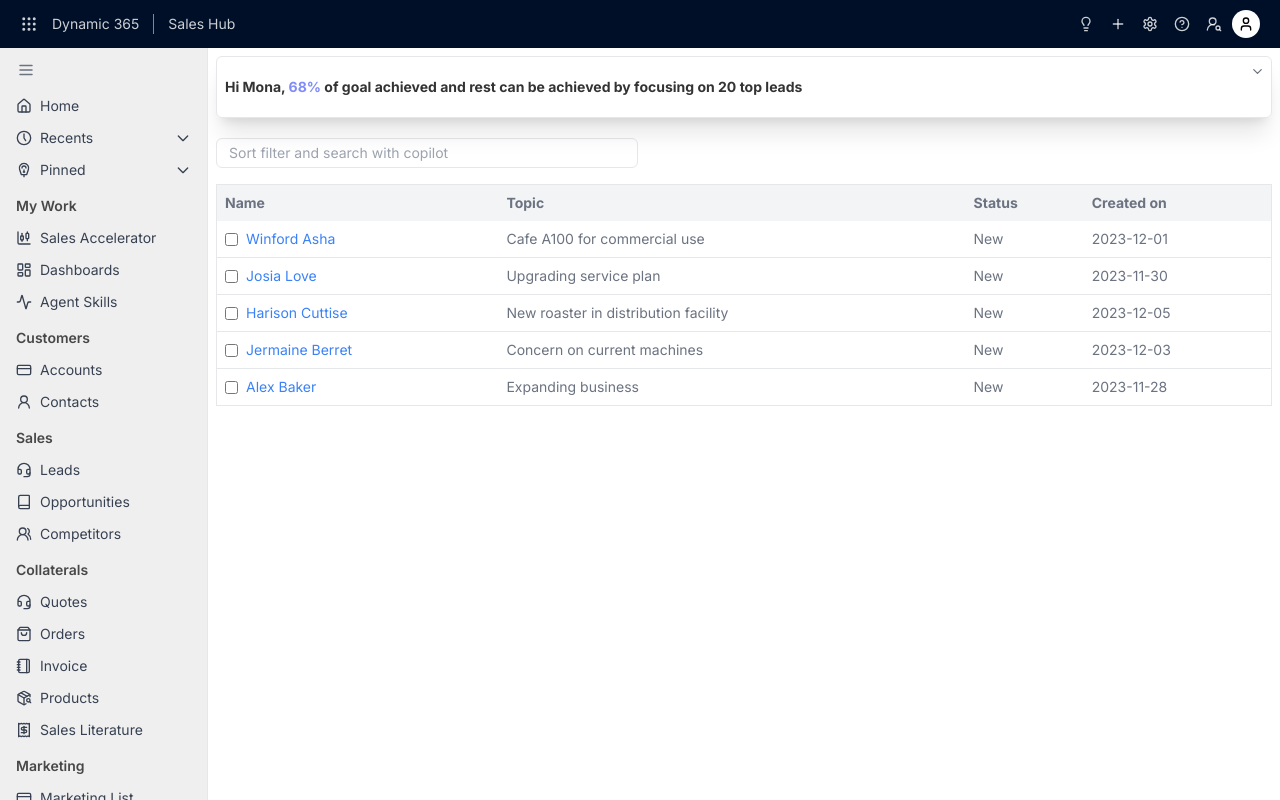
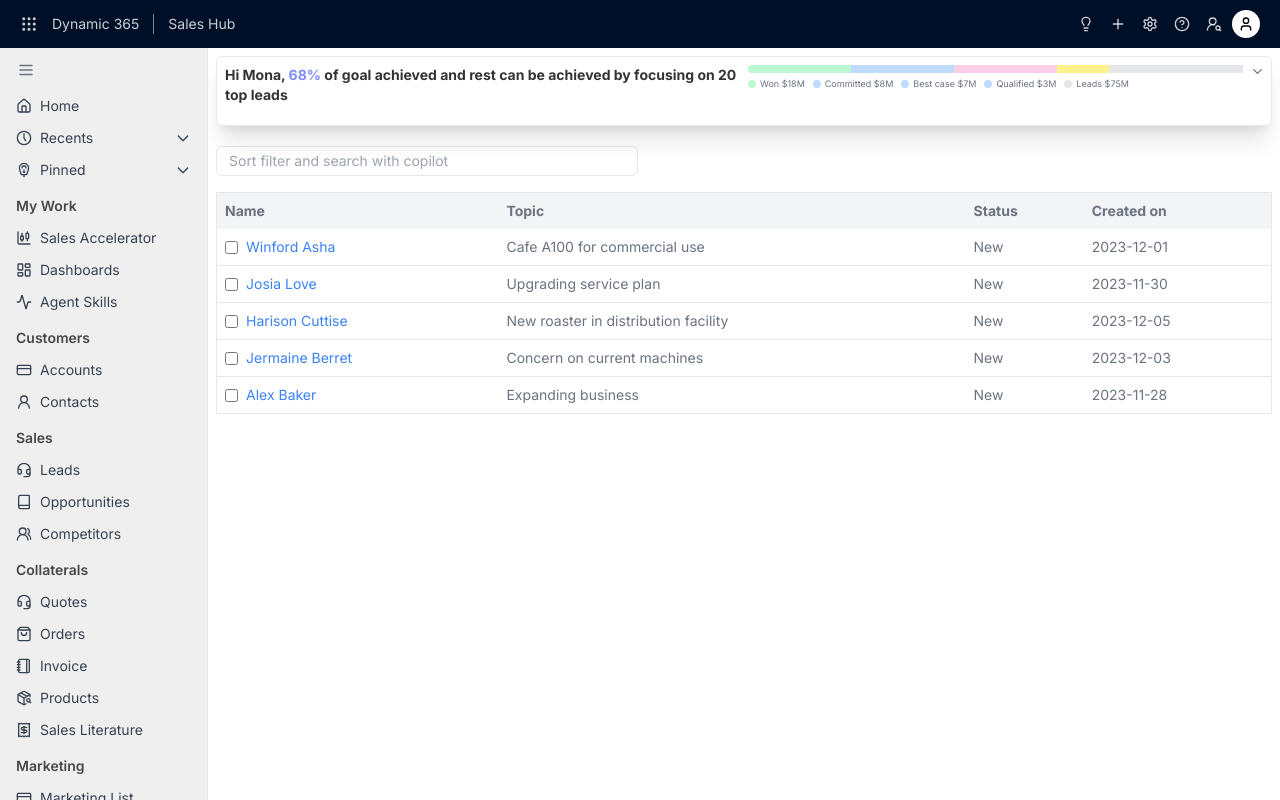
Before and after one commit to Olawumi-Olusegun/crm-dashboard, a Next.js app: page / in a window 1280 px wide. Built offline with nearby package versions, Linux system fonts and the light colour scheme; grey boxes are pictures that could not be loaded.

Commit message:
Added lead indicator

```diff
--- a/app/_components/GoalsCard.tsx
+++ b/app/_components/GoalsCard.tsx
@@ -75,15 +75,44 @@
     return (
         <>
             <div className="relative p-2 flex flex-col gap-y-3 border rounded-md shadow-xl">
-                <div className="w-full">
-                    <div className="flex items-center gap-1 flex-wrap py-3">
-                        <h2 className="text-sm font-bold text-black/80 mr-5">
+                <div className="flex flex-col lg:flex-row lg:items-center gap-2 ">
+                    <h2 className="flex-1 text-sm font-bold text-black/80 mr-5 md:mr-0">
                         Hi Mona, <span className="text-indigo-400">68%</span> of goal
                         achieved and rest can be achieved by focusing on 20 top leads
                     </h2>
+                    <div className="flex flex-col gap-1 w-full flex-1 h-2 self-start">
+                        <div className="w-full shrink-0 bg-gray-200 h-2 rounded-full overflow-hidden flex items-center lg:mr-6">
+                            <div className="w-[20%] h-2 bg-green-200 "></div>
+                            <div className="w-[20%] h-2 bg-blue-200 "></div>
+                            <div className="w-[20%] h-2 bg-pink-200 "></div>
+                            <div className="w-[10%] h-2 bg-yellow-200 "></div>
                         </div>
-                    <div className="w-full transition-all duration-300 overflow-hidden" style={{ height: openCard ? cardRef.current?.offsetHeight || 0 : 0 }}>
-                        <div ref={cardRef} className="grid grid-cols-12 gap-1">
+                        <div className="flex items-center gap-2 flex-wrap w-full h-5">
+                            <div className="flex items-center gap-1">
+                                <div className="h-2 w-2 rounded-full shrink-0 bg-green-200 "></div>
+                                <span className="text-[9px] text-gray-500">Won $18M</span>
+                            </div>
+                            <div className="flex items-center gap-1">
+                                <div className="h-2 w-2 rounded-full shrink-0 bg-blue-200 "></div>
+                                <span className="text-[9px] text-gray-500">Committed $8M</span>
+                            </div>
+                            <div className="flex items-center gap-1">
+                                <div className="h-2 w-2 rounded-full shrink-0 bg-blue-200 "></div>
+                                <span className="text-[9px] text-gray-500">Best case $7M</span>
+                            </div>
+                            <div className="flex items-center gap-1">
+                                <div className="h-2 w-2 rounded-full shrink-0 bg-blue-200 "></div>
+                                <span className="text-[9px] text-gray-500">Qualified $3M</span>
+                            </div>
+                            <div className="flex items-center gap-1">
+                                <div className="h-2 w-2 rounded-full shrink-0 bg-gray-200 "></div>
+                                <span className="text-[9px] text-gray-500">Leads $75M</span>
+                            </div>
+                        </div>
+                    </div>
+                </div>
+                <div className="w-full transition-all duration-300 overflow-y-hidden" style={{ height: openCard ? cardRef.current?.offsetHeight || 0 : 0 }}>
+                    <div ref={cardRef} className="grid grid-cols-12 gap-1 w-full">
                         <div className="col-span-12 lg:col-span-8 p-4">
                             <p className="text-sm text-gray-500 my-2">
                                 Copilot has pinpointed 20 key leads that show strong purchase
@@ -224,7 +253,6 @@
                         </div>
                     </div>
                 </div>
-                </div>
                 <button onClick={() => setOpenCard((prevState) => !prevState)} className={`h-7 w-7 flex items-center justify-center bg-white hover:bg-gray-100 rounded-md rounded-tl-none absolute top-0 right-0 duration-300 ${openCard ? "rotate-180 " : ""}`}>
                     <ChevronDown size={15} className="text-gray-500 " />
                 </button>
```
Lines whose indentation alone changed are shown as unchanged.
